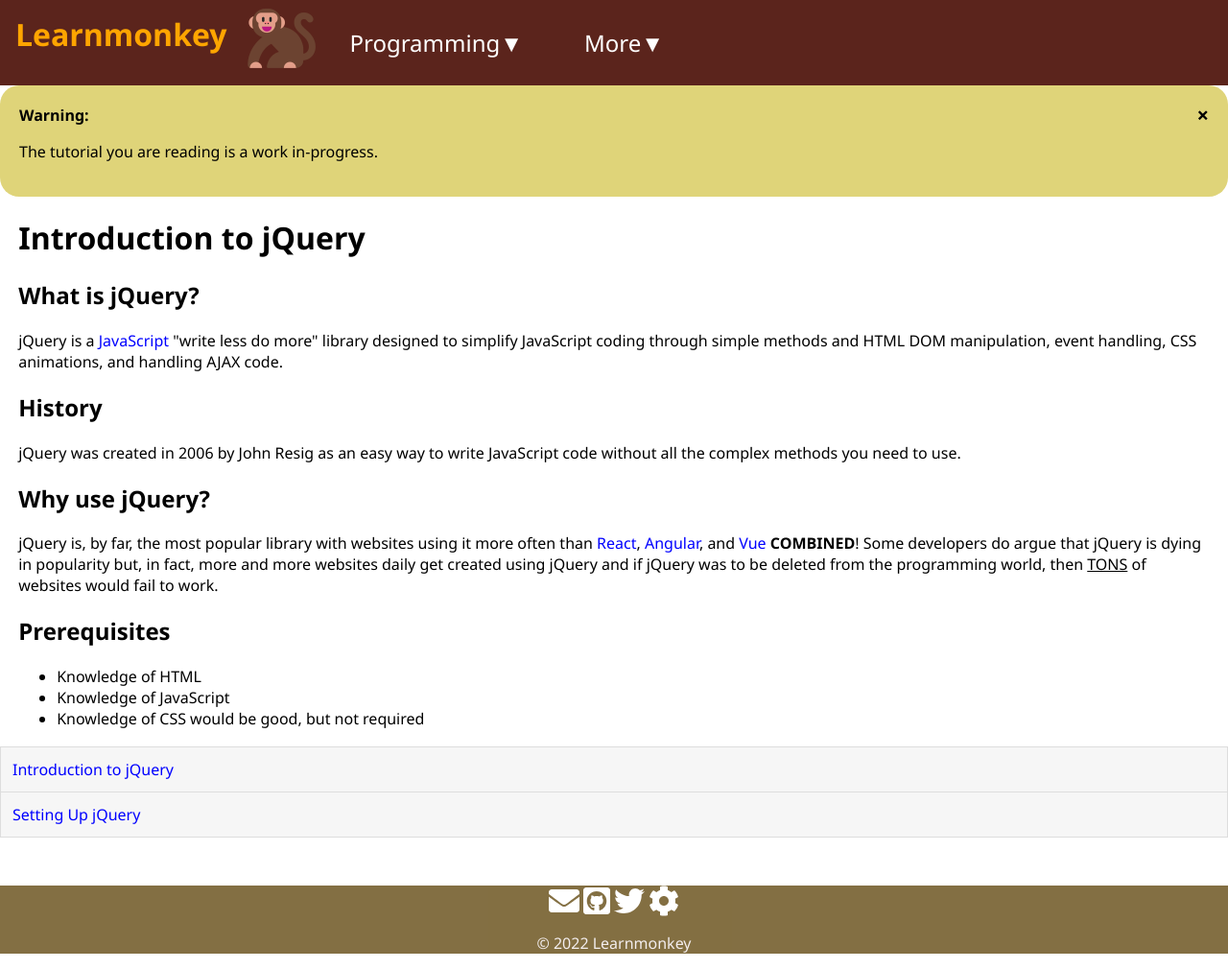
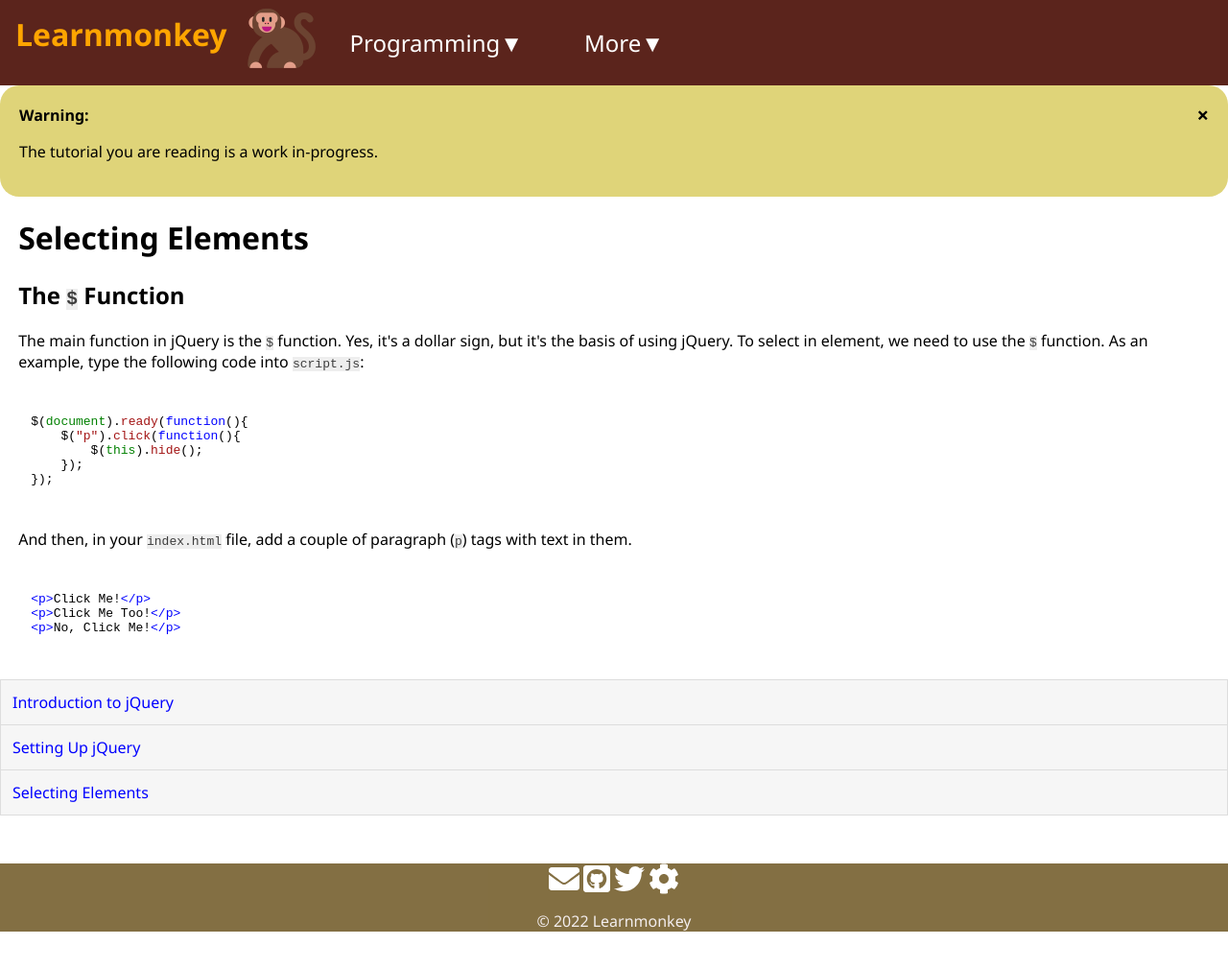
Before and after one commit to learnmonkey/learnmonkey.github.io, a Jekyll site: the page built from programming/javascript/jquery/selecting-elements.html, in a window 1280 px wide. Shown: the whole page at 96% size. Built offline with Jekyll 4.4.1, drawn with Linux system fonts in a browser that asks for light colours; nearby versions of some CDN libraries; after the commit the page ends 987 px from its top, so only the background shows below that.

Commit message:
add examples of using jquery

```diff
--- a/_layouts/jquery.html
+++ b/_layouts/jquery.html
@@ -8,6 +8,7 @@
         <ul id="tutorials-list">
             <a href="/programming/jquery/"><li>Introduction to jQuery</li></a>
             <a href="/programming/javascript/jquery/setup-jquery/"><li> Setting Up jQuery</li></a>
+            <a href="/programming/jquery/selecting-elements/"><li>Selecting Elements</li></a>
         </ul>
         {%- include footer.html -%}
     </body>
--- /dev/null
+++ b/programming/javascript/jquery/selecting-elements.html
@@ -0,0 +1,25 @@
+---
+title: Selecting Elements
+permalink: /programming/javascript/jquery/
+layout: jquery
+---
+
+<h1>Selecting Elements</h1>
+
+<section>
+    <h2>The <code>$</code> Function</h2>
+    <p>The main function in jQuery is the <code>$</code> function. Yes, it's a dollar sign, but it's the basis of using jQuery. To select in element, we need to use the <code>$</code> function. As an example, type the following code into <code>script.js</code>:</p>
+    <pre><code class="language-javascript">
+$(document).ready(function(){
+    $("p").click(function(){
+        $(this).hide();
+    });
+});
+    </code></pre>
+    <p>And then, in your <code>index.html</code> file, add a couple of paragraph (<code>p</code>) tags with text in them.</p>
+    <pre><code class="language-html">
+&#60;p&#62;Click Me!&#60;/p&#62;
+&#60;p&#62;Click Me Too!&#60;/p&#62;
+&#60;p&#62;No, Click Me!&#60;/p&#62;
+    </code></pre>
+</section>
```
